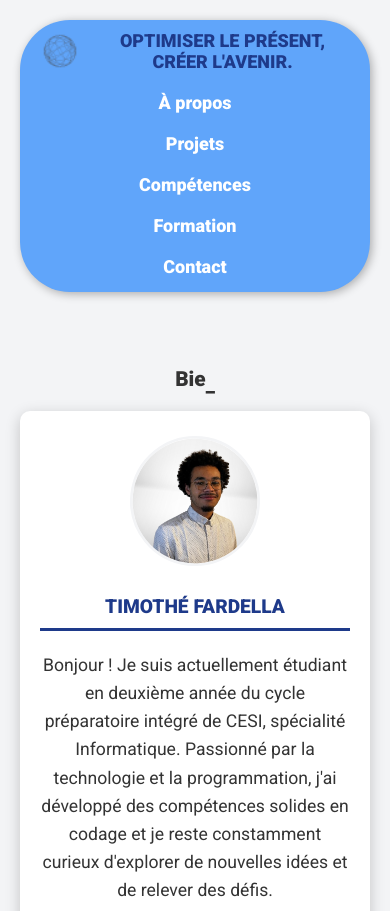
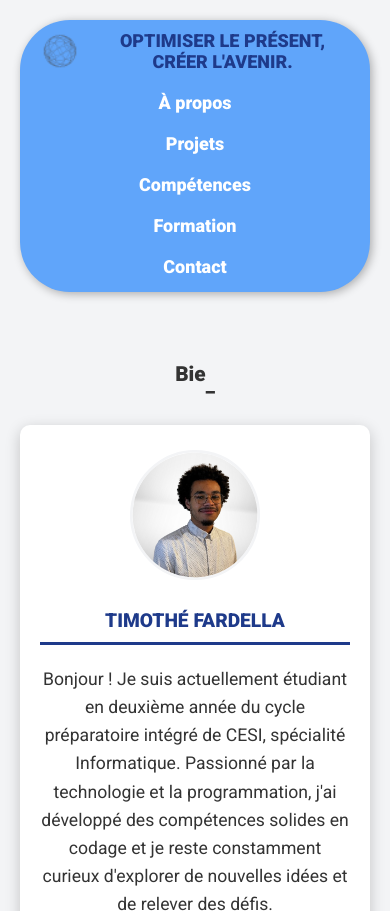
Before and after one commit to fardellatimothe/Portfolio, a website: page index.html in a window 390 px wide. Shown: the top 911 px of the page. Drawn offline with nearby package versions, Linux system fonts and the light colour scheme.

Commit message:
Update & Fix bugs

```diff
--- a/script.js
+++ b/script.js
@@ -29,9 +29,9 @@ document.addEventListener("DOMContentLoaded", function () {
     const words = [
         "Bienvenue sur mon Portfolio !",
         "Je m'appelle Timothé !",
-        "Étudiant aujourd'hui, Ingénieur demain",
-        "Développement Web",
-        "Optimiser le présent, créer l'avenir"
+        "Le développement, une passion",
+        "Des idées au code",
+        "Chaque ligne compte",
     ];
 
     let wordIndex = 0;
--- a/styles.css
+++ b/styles.css
@@ -59,7 +59,7 @@ body {
 }
 
 
-@media (max-width: 768px) {
+@media (max-width: 850px) {
     .page-intro {
         font-size: 1.5rem;
         padding: 20px;
@@ -148,7 +148,7 @@ header {
     text-shadow: 2px 2px 5px rgba(0, 0, 0, 0.3), 2px 2px 15px rgba(0, 0, 0, 0.2);
 }
 
-@media (max-width: 850px) {
+@media (max-width: 900px) {
     .nav-container {
         flex-direction: column;
         padding: 10px 20px;
@@ -232,11 +232,13 @@ header {
 .console-underscore {
     font-size: 2.5rem;
     padding-top:10px;
+    height: 3rem;
 }
 
 #welcome-text {
     font-size: 3rem;
     font-weight: bold;
+    height: 3rem;
 }
 
 .about-presentation-title {
@@ -334,7 +336,7 @@ header {
     background-color: #005bb5;
 }
 
-@media (max-width: 768px) {
+@media (max-width: 800px) {
     .about-section {
         padding: 40px 20px 40px 20px;
     }
@@ -365,11 +367,12 @@ header {
         margin-bottom: 15px;
     }
 
-    .welcome-text {
-        font-size: 1.4rem;
+    #welcome-text {
+        font-size: 2rem;
     }
 
     .console-underscore {
+        height: 3rem;
         font-size: 1em;
     }
 
```
